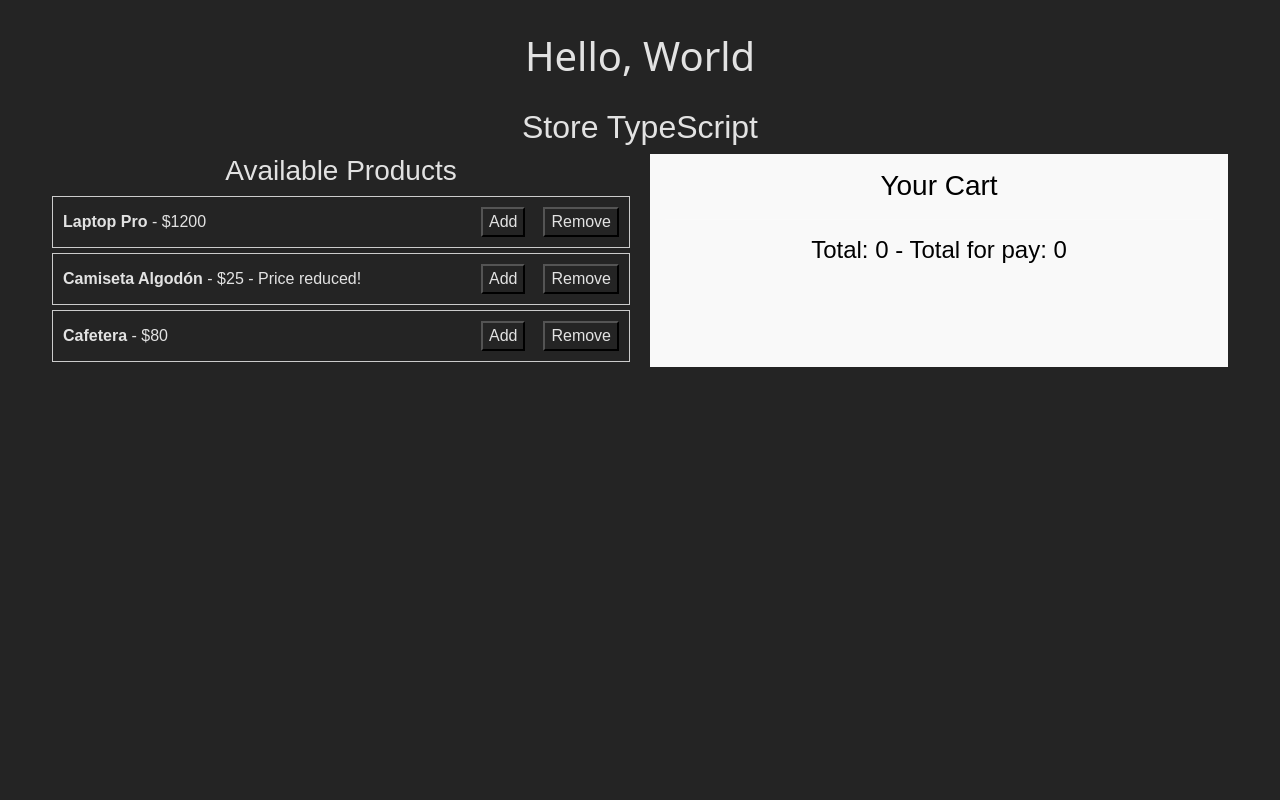
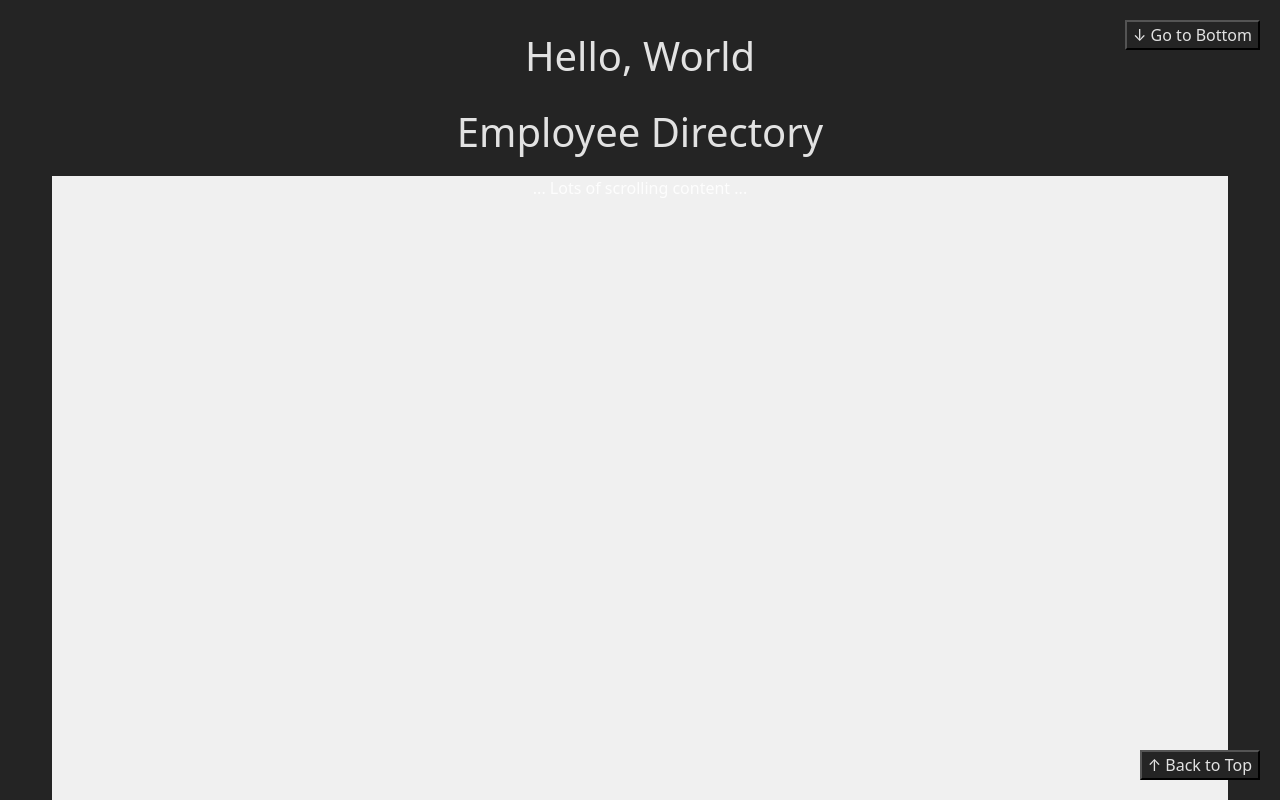
Before and after one commit to salino3/exercises-2026-react-typescript-01, a React (Vite) app: page / in a window 1280 px wide. Shown: the top 800 px of the page. Built offline with nearby package versions, Linux system fonts and the light colour scheme.

Commit message:
new component

```diff
--- a/src/App.tsx
+++ b/src/App.tsx
@@ -8,11 +8,12 @@ import { SimpleCounter } from "./components/counter-exercise/counter-exercise.co
 import { UserProfile02 } from "./components/user-profile-02/user-profile-02.component";
 import { LoginForm } from "./components/login-form/login-form.component";
 import { CharacterGallery } from "./components/character-gallery/character-gallery.component";
-import "./App.scss";
 import { TaskManager02 } from "./components/task-02/task-02.component";
 import { MonitorDeCarga } from "./components/all-settled/all-settled.component";
 import { BindComponent } from "./components/bind/bind.component";
 import { ShoppingCart } from "./components/shopping-card/shopping-card.component";
+import { EmployeeList } from "./components/employee-list/employee-list.component";
+import "./App.scss";
 
 function App() {
   function onLogin(username: string, role: string) {
@@ -32,7 +33,8 @@ function App() {
       {/* <TaskManager02 /> */}
       {/* <MonitorDeCarga /> */}
       {/* <BindComponent /> */}
-      <ShoppingCart />
+      {/* <ShoppingCart /> */}
+      <EmployeeList />
       {/* <details open>
         <summary>Exercise 01 TS</summary>
         <PostManager />
--- /dev/null
+++ b/src/components/employee-list/employee-list.component.tsx
@@ -0,0 +1,49 @@
+import React, {
+  useRef,
+  type DetailedHTMLProps,
+  type HTMLAttributes,
+} from "react";
+
+export const EmployeeList: React.FC = () => {
+  const topRef = useRef<
+    | DetailedHTMLProps<HTMLAttributes<HTMLHeadingElement>, HTMLHeadingElement>
+    | undefined
+    | any
+  >();
+  const bottomRef = useRef<
+    | DetailedHTMLProps<HTMLAttributes<HTMLHeadingElement>, HTMLHeadingElement>
+    | undefined
+    | any
+  >();
+
+  const scrollToTop = () => {
+    topRef?.current?.scrollIntoView({ behavior: "smooth" });
+  };
+
+  const scrollToBottom = () => {
+    bottomRef?.current?.scrollIntoView({ behavior: "smooth" });
+  };
+
+  return (
+    <div style={{ padding: "20px" }}>
+      <h1 ref={topRef}>Employee Directory</h1>
+      <button
+        onClick={scrollToBottom}
+        style={{ position: "fixed", top: "20px", right: "20px" }}
+      >
+        ↓ Go to Bottom
+      </button>
+      <div style={{ height: "150vh", background: "#f0f0f0", margin: "20px 0" }}>
+        <p>... Lots of scrolling content ...</p>
+      </div>
+
+      <button
+        onClick={scrollToTop}
+        style={{ position: "fixed", bottom: "20px", right: "20px" }}
+      >
+        ↑ Back to Top
+      </button>
+      <div ref={bottomRef}></div>
+    </div>
+  );
+};
```
